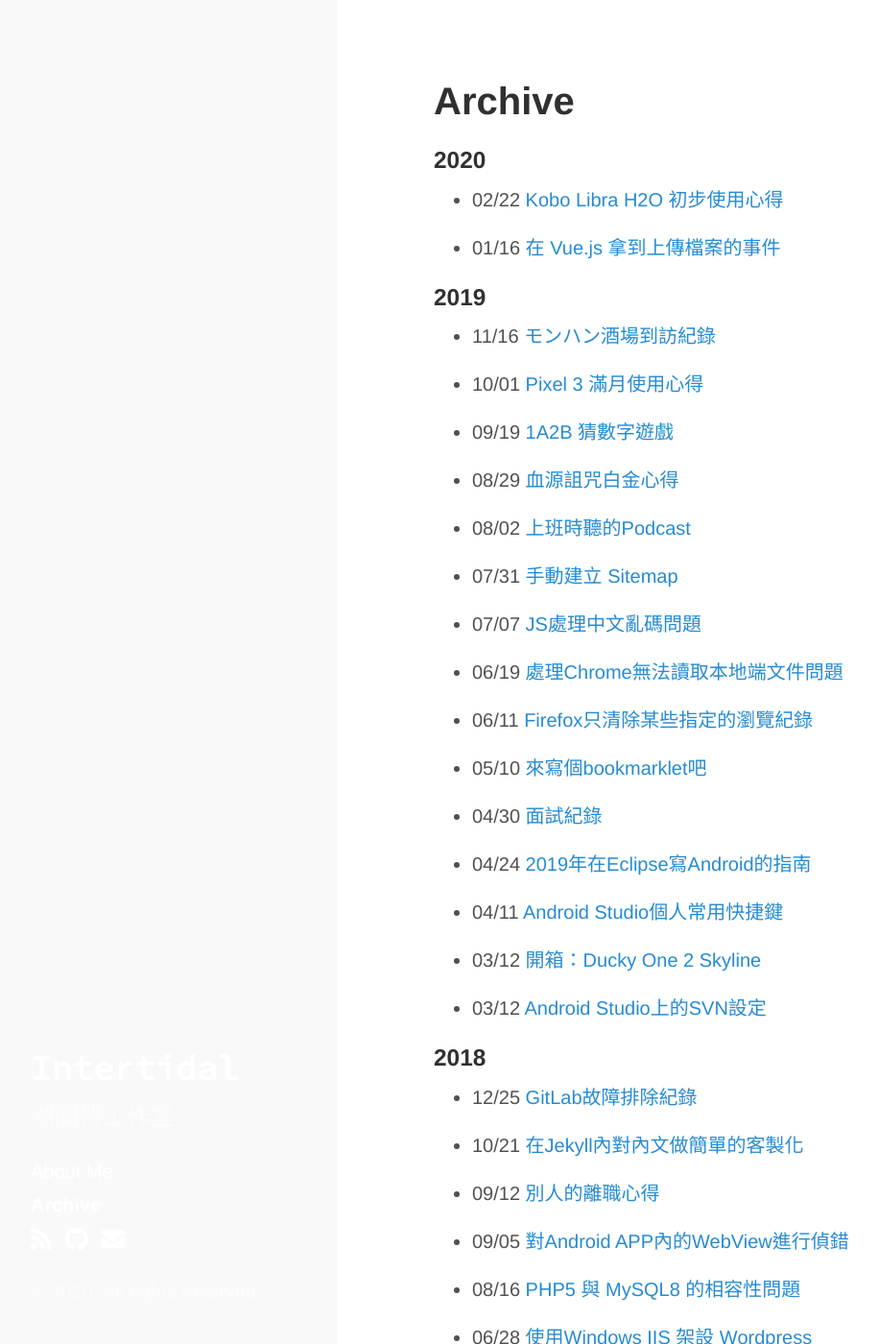
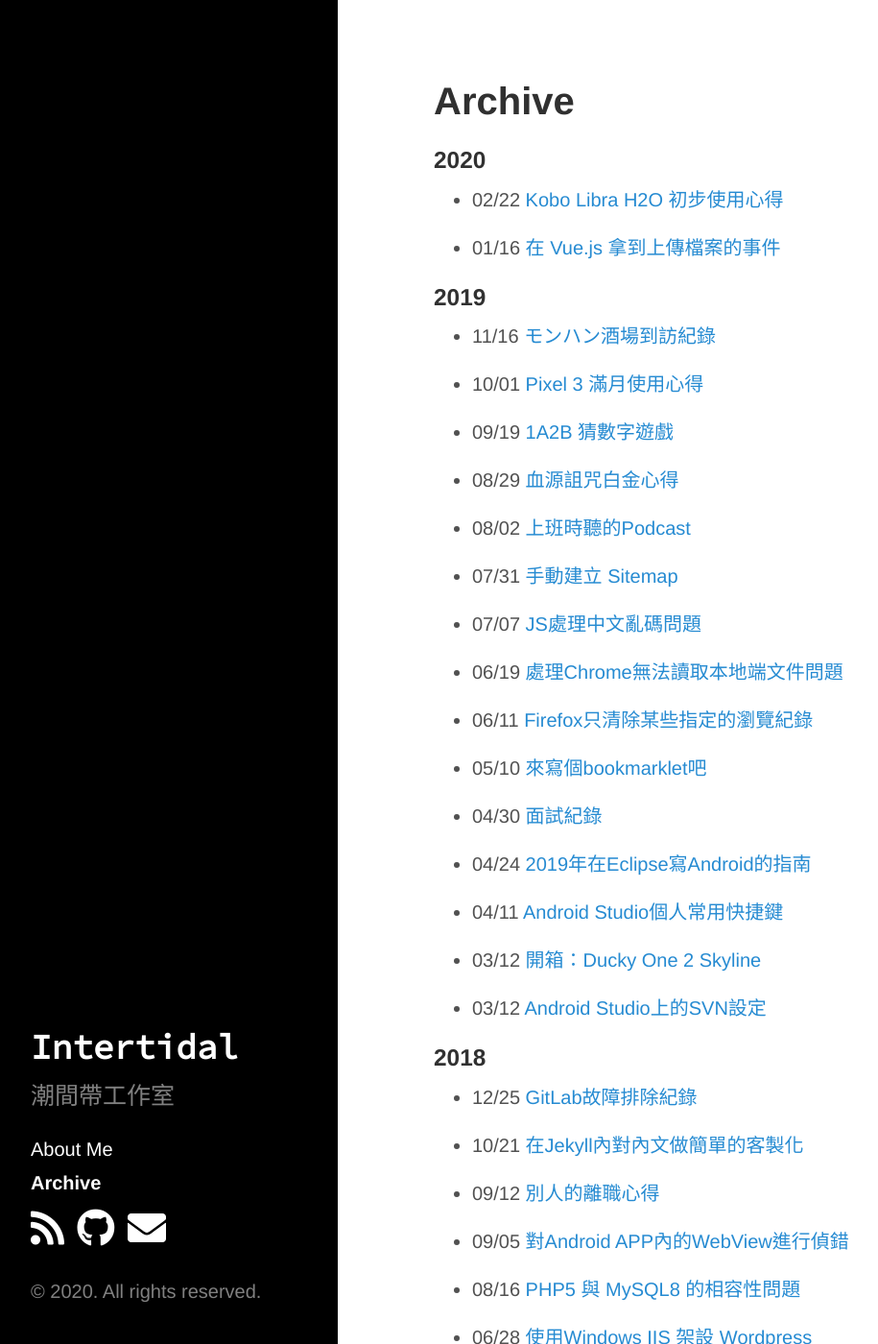
Before and after one commit to protobb/Blog01, a Jekyll site: the page built from archive.md, in a window 1280 px wide and 1400 px high. Shown: the whole window at 96% size, without its empty margins (8-923 px from the left). Built offline with Jekyll 4.4.1, drawn with Linux system fonts in a browser that asks for light colours; nearby versions of some CDN libraries.

Commit message:
no message

```diff
--- a/public/css/hyde.css
+++ b/public/css/hyde.css
@@ -57,7 +57,7 @@ html {
   text-align: center;
   padding: 2rem 1rem;
   color: rgba(255,255,255,.5);
-  background-color: #F9F9F9;
+  background-color: #000000;
 }
 @media (min-width: 48em) {
   .sidebar {
@@ -101,7 +101,7 @@ a.sidebar-nav-item:focus {
   font-weight: bold;
 }
 .sidebar-nav .icon{
-  font-size: 125%;
+  font-size: 200%;
   margin-right: 8px;
 }
 
```
